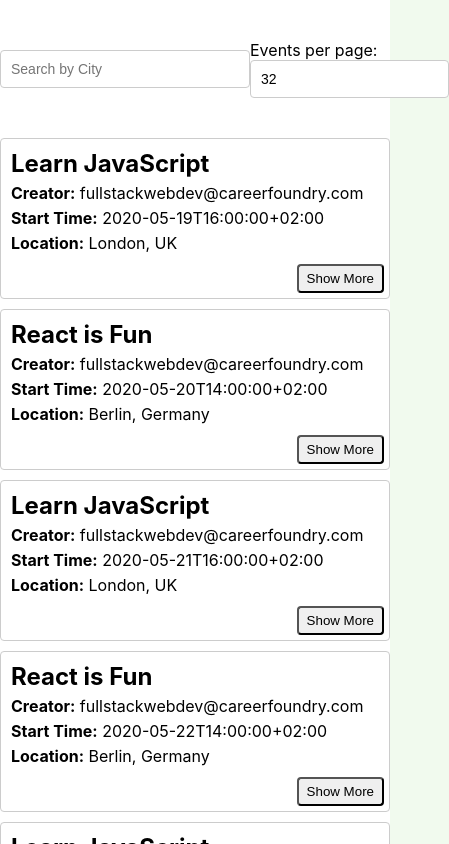
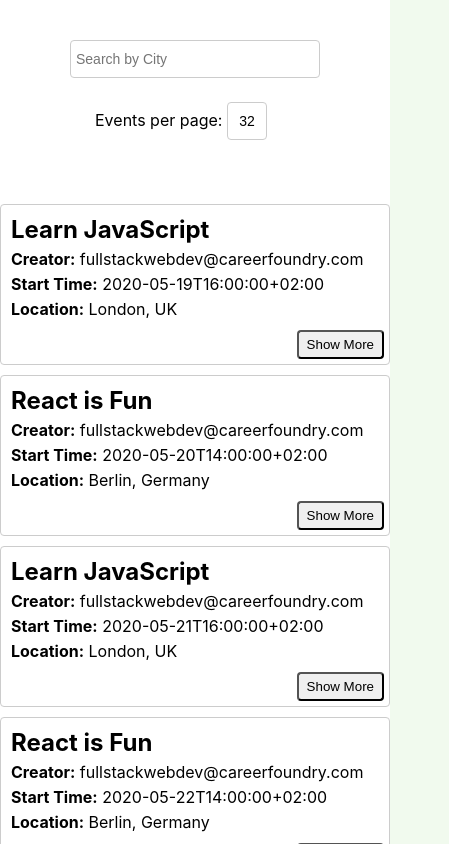
Before and after one commit to AndreasCampan/City-Meetup, a React (Create React App) app: page / in a window 390 px wide. Shown: the top 844 px of the page, 449 px wide, since content can reach past the window. Built offline with nearby package versions, Linux system fonts and the light colour scheme; what atatus-spa would draw is missing.

Commit message:
Task 4.7 Update
-Added an InfoAlert and ErrorAlert
-Made some styling modifications

```diff
--- /dev/null
+++ b/src/Alert.js
@@ -0,0 +1,38 @@
+import React, { Component } from 'react';
+
+class Alert extends Component {
+  constructor(props) {
+    super(props);
+    this.color = null;
+  }
+
+  getStyle = () => {
+    return {
+      color: this.color,
+    };
+  }
+
+  render() {
+    return (
+      <div className="Alert">
+        <p style={this.getStyle()}>{this.props.text}</p>
+      </div>
+    );
+  }
+}
+
+class InfoAlert extends Alert {
+  constructor(props) {
+    super(props);
+    this.color = 'red';
+  }
+}
+
+class ErrorAlert extends Alert {
+  constructor(props) {
+    super(props);
+    this.color = 'red'
+  }
+}
+
+export { InfoAlert, ErrorAlert };
--- a/src/App.css
+++ b/src/App.css
@@ -1,5 +1,4 @@
 @import url(https://fonts.googleapis.com/css?family=Roboto:500);
-
 
 * {
   box-sizing: border-box;
@@ -57,6 +56,7 @@ body {
 .suggestions {
   width: 250px;
   position: absolute;
+  top: 40px;
   z-index: 2;
   align-self: center;
   margin: 0;
@@ -81,9 +81,23 @@ body {
 }
 
 .numberOfEvents {
-  width: 400px;
-  margin: 0;
-  text-align: left;
+  width: 200px;
+}
+
+.numberInput {
+  text-align: center;
+  width: 40px;
+}
+
+input[type="text"], input[type="number"] {
+  padding: 8px 5px 8px 5px;
+  border-radius: 4px;
+  outline: none;
+  border: 1px solid #ccc;
+  font-size: 14px;
+  line-height: 20px;
+  align-self: center;
+  height: 38px;
 }
 
 /* Event styles */
@@ -97,17 +111,7 @@ p {
   margin: 5px 0;
 }
 
-input[type="text"],
-input[type="number"] {
-  padding: 8px 6px 8px 10px;
-  border-radius: 4px;
-  outline: none;
-  border: 1px solid #ccc;
-  font-size: 14px;
-  line-height: 20px;
-  align-self: center;
-  height: 38px;
-}
+
 
 .event {
   padding: 10px 10px 35px;
@@ -116,6 +120,12 @@ input[type="number"] {
   border: 1px solid #ccc;
   border-radius: 4px;
   position: relative;
+}
+
+.Alert {
+  text-align: center;
+  line-height: 1.2em;
+  height: 1.2em;
 }
 
 .details-btn {
@@ -153,11 +163,6 @@ input[type="number"] {
   grid-gap: 20px;
   padding: 20px;
   font-family: sans-serif;
-}
-
-.Alert {
-  position: fixed;
-  top: 20px;
 }
 
 .data-vis-wrapper {
@@ -227,7 +232,7 @@ input[type="number"] {
   font-family: "Roboto";
 }
 
-@media only screen and (min-width: 992px) {
+@media only screen and (max-width: 992px) {
   .data-vis-wrapper {
     flex-direction: row;
   }
@@ -238,3 +243,15 @@ input[type="number"] {
     margin: 0 auto;
   }
 }
+
+@media all and (max-width: 500px) {
+  .filters {
+    display: flex;
+    flex-direction: column;
+    justify-content: center;
+    align-items: center;
+    max-width: 800px;
+    width: 100%;
+    margin: 40px;
+  }
+}
--- a/src/App.js
+++ b/src/App.js
@@ -5,6 +5,7 @@ import EventList from './EventList';
 import CitySearch from './CitySearch';
 import NumberofEvents from './NumberofEvents';
 import { extractLocations, getEvents, numFilter } from './api';
+
 
 class App extends Component {
   constructor() {
@@ -14,7 +15,8 @@ class App extends Component {
       locations: [],
       eventsToShow: 32,
       eventsLocFilt: [],
-      numFilteredList: []
+      numFilteredList: [],
+      errorText: ''
     }
   }
 
@@ -45,10 +47,33 @@ class App extends Component {
   }
 
   updateEventNum = (num) => {
+    if (num >= 0 & num <= 50) {
+      this.setState({
+        errorText: ''
+      })
+     } else if(!num) {
+     this.setState({
+       errorText: 'Please enter a number'
+     })
+    } else if (num > 50) {
+      this.setState({
+        errorText: 'Max 50 events'
+      })
+    } else {
+      this.setState({
+        errorText: 'Please enter a valid number'
+      })
+    }
+
     if(this.state.eventsLocFilt.length !== 0){
       this.setState({
         eventsToShow: num,
         numFilteredList: numFilter(this.state.eventsLocFilt, num)
+      });
+    } else if(num > 50) {
+      this.setState({
+        eventsToShow: num,
+        numFilteredList: numFilter(this.state.events, num)
       });
     } else {
       this.setState({
@@ -64,7 +89,7 @@ class App extends Component {
       <div className="content">
         <div className="filters">
           <CitySearch locations={this.state.locations} updateEvents={this.updateEvents} />
-          <NumberofEvents eventsToShow={this.state.eventsToShow} updateEventNum={this.updateEventNum}/>
+          <NumberofEvents eventsToShow={this.state.eventsToShow} updateEventNum={this.updateEventNum} text={this.state.errorText}/>
         </div>
         <div className="eventbox">
           <EventList events={this.state.numFilteredList}/>
--- a/src/CitySearch.js
+++ b/src/CitySearch.js
@@ -1,11 +1,13 @@
 import React, { Component } from 'react';
+import { InfoAlert} from './Alert';
 
 class CitySearch extends Component {
 
   state = {
     query: '',
     suggestions: [],
-    showSuggestions: false
+    showSuggestions: false,
+    infoText:''
   }
 
   listUpdate() {
@@ -22,17 +24,25 @@ class CitySearch extends Component {
     const suggestions = this.props.locations.filter((location) => {
       return location.toUpperCase().indexOf(value.toUpperCase()) > -1;
     });
-
-    this.setState({
-      query: value,
-      suggestions,
-    });
+    if (suggestions.length === 0) {
+      this.setState({
+        query: value,
+        infoText: 'City not found.',
+      });
+    } else {
+      this.setState({
+        query: value,
+        suggestions,
+        infoText:''
+      });
+    }
   };
 
   handleItemClicked = (suggestion) => {
     this.setState({
       query: suggestion,
-      showSuggestions: false
+      showSuggestions: false,
+      infoText:''
     });
 
     this.props.updateEvents(suggestion);
@@ -42,6 +52,7 @@ class CitySearch extends Component {
   render() {
     return (
       <div className="CitySearch">
+
         <input
           type="text"
           className="city"
@@ -51,6 +62,7 @@ class CitySearch extends Component {
           onFocus={() => { this.listUpdate(); this.setState({showSuggestions: true }) }}
           onBlur={() => { this.setState({showSuggestions: false }) }}
         />
+        <InfoAlert  text={this.state.infoText} />
         <ul  className="suggestions" style={this.state.showSuggestions ? {}: { display: 'none' }}>
           {this.state.suggestions.map((suggestion) => (
             <li
--- a/src/NumberofEvents.js
+++ b/src/NumberofEvents.js
@@ -1,7 +1,9 @@
 import React, { useState } from 'react';
+import { ErrorAlert} from './Alert';
 
 function NumberofEvents(props) {
   const [ eventsToShow, setEventsToShow ] = useState(props.eventsToShow);
+  const text = props.text
 
   const handleChange = (event) => {
 
@@ -20,10 +22,11 @@ function NumberofEvents(props) {
           <input
           type="text"
           id="number"
+          className="numberInput"
           value={eventsToShow}
-          placeholder="Type a number"
+          placeholder="#"
           onChange={handleChange} />
-
+       <ErrorAlert text={text}/>
       </div>
     )
 }
```
